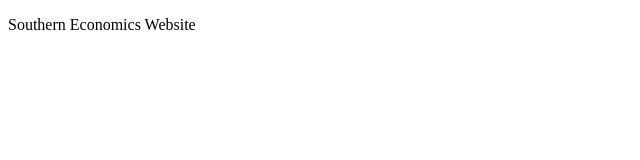
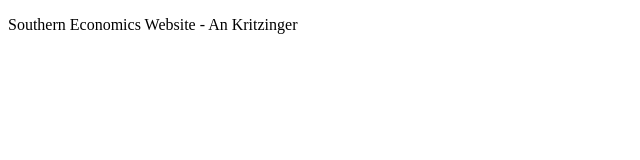
Before and after one commit to Annelize/SED, a plain HTML site: page index.html in a window 1280 px wide. Shown: the whole page, without its empty margins (0-640 px from the left). Drawn offline with Linux system fonts and the light colour scheme.

Commit message:
Update index.html

```diff
--- a/index.html
+++ b/index.html
@@ -3,6 +3,6 @@
 <head>
 </head>
 <body>
-<p>Southern Economics Website</p>
+<p>Southern Economics Website - An Kritzinger</p>
 </body>
 </html>
```
